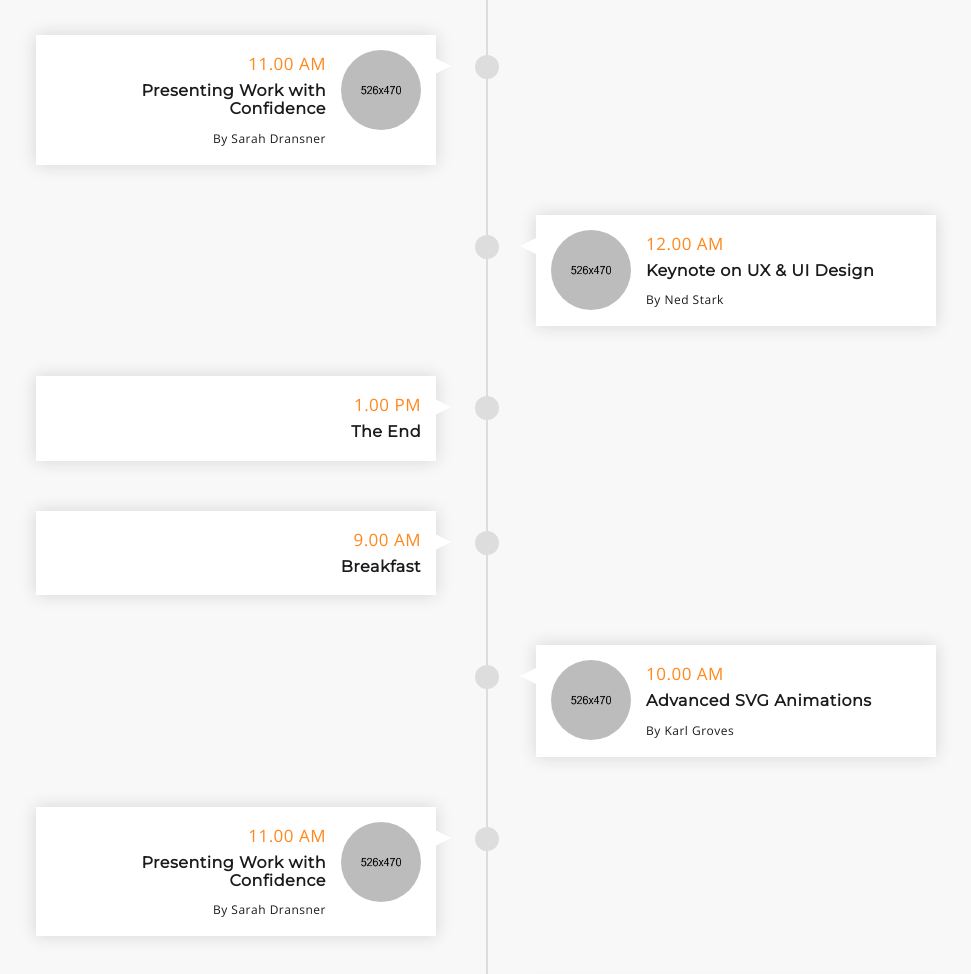
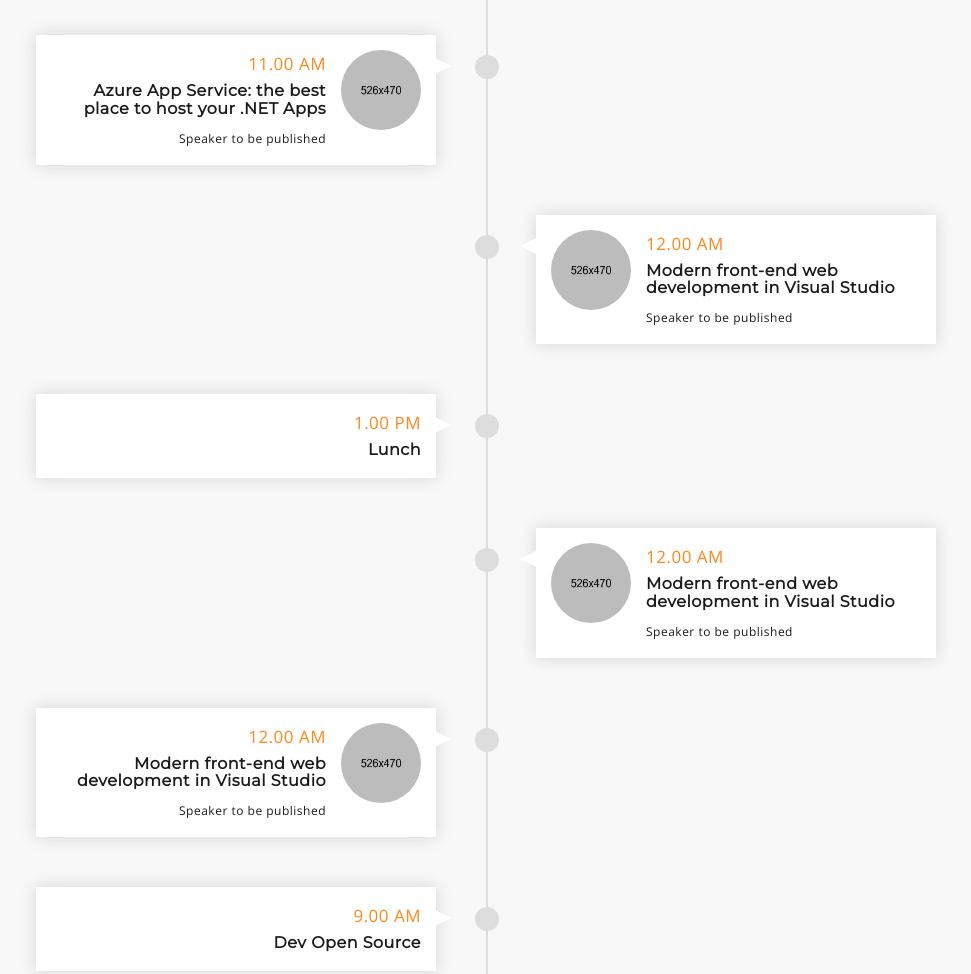
Before and after one commit to ilyas-it83/mvpconf, a plain HTML site: page index.html in a window 1280 px wide. Shown: the part 2780-3754 px from the top of the page, without its empty margins (153-1124 px from the left). Drawn offline with nearby package versions, Linux system fonts and the light colour scheme.

Commit message:
Added Dev Topics

```diff
--- a/index.html
+++ b/index.html
@@ -217,22 +217,38 @@
 								    			<div class="mu-single-event">
 								    				<img src="assets/images/speaker-2.jpg" alt="event speaker">
 								    				<p class="mu-event-time">11.00 AM</p>
-								    				<h3>Presenting Work with Confidence</h3>
-								    				<span>By Sarah Dransner</span>
+								    				<h3>Azure App Service: the best place to host your .NET Apps</h3>
+								    				<span>Speaker to be published</span>
 								    			</div>
 								    		</li>
 								    		<li>
 								    			<div class="mu-single-event">
 								    				<img src="assets/images/speaker-3.jpg" alt="event speaker">
 								    				<p class="mu-event-time">12.00 AM</p>
-								    				<h3>Keynote on UX & UI Design</h3>
-								    				<span>By Ned Stark</span>
+								    				<h3>Modern front-end web development in Visual Studio</h3>
+								    				<span>Speaker to be published</span>
 								    			</div>
 								    		</li>
 								    		<li>
 								    			<div class="mu-single-event">
 								    				<p class="mu-event-time">1.00 PM</p>
-								    				<h3>The End</h3>
+								    				<h3>Lunch</h3>
+								    			</div>
+											</li>
+											<li>
+								    			<div class="mu-single-event">
+								    				<img src="assets/images/speaker-3.jpg" alt="event speaker">
+								    				<p class="mu-event-time">12.00 AM</p>
+								    				<h3>Modern front-end web development in Visual Studio</h3>
+								    				<span>Speaker to be published</span>
+								    			</div>
+											</li>
+											<li>
+								    			<div class="mu-single-event">
+								    				<img src="assets/images/speaker-3.jpg" alt="event speaker">
+								    				<p class="mu-event-time">12.00 AM</p>
+								    				<h3>Modern front-end web development in Visual Studio</h3>
+								    				<span>Speaker to be published</span>
 								    			</div>
 								    		</li>
 								    	</ul>
@@ -242,7 +258,7 @@
 								    		<li>
 								    			<div class="mu-single-event">
 								    				<p class="mu-event-time">9.00 AM</p>
-								    				<h3>Breakfast</h3>
+								    				<h3>Dev Open Source</h3>
 								    			</div>
 								    		</li>
 								    		<li>
@@ -281,7 +297,7 @@
 								    		<li>
 								    			<div class="mu-single-event">
 								    				<p class="mu-event-time">9.00 AM</p>
-								    				<h3>Breakfast</h3>
+								    				<h3>ITPro/DevOps Keynote</h3>
 								    			</div>
 								    		</li>
 								    		<li>
@@ -321,7 +337,7 @@
 								    		<li>
 								    			<div class="mu-single-event">
 								    				<p class="mu-event-time">9.00 AM</p>
-								    				<h3>Breakfast</h3>
+								    				<h3>Data/AI/ML</h3>
 								    			</div>
 								    		</li>
 								    		<li>
@@ -361,7 +377,7 @@
 								    		<li>
 								    			<div class="mu-single-event">
 								    				<p class="mu-event-time">9.00 AM</p>
-								    				<h3>Breakfast</h3>
+								    				<h3>Business Office</h3>
 								    			</div>
 								    		</li>
 								    		<li>
```
Also changed, not shown: assets/images/about.jpg, assets/images/about1.jpg (added).
